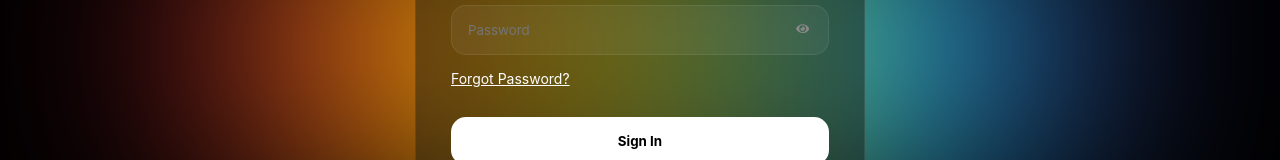
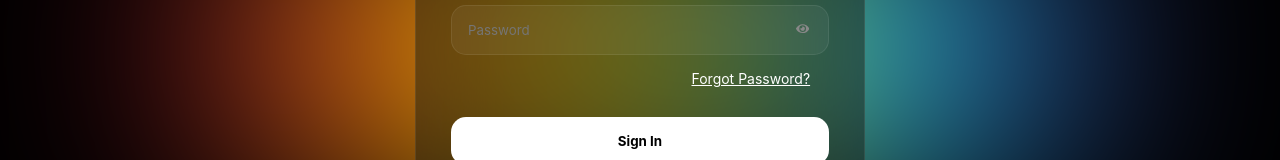
Before and after one commit to nasnasrich/usmilitary-frontend, a React (Vite) app: page /auth in a window 1280 px wide. Both pictures are taken after a click on the button "Sign in". Shown: the part 415-575 px from the top of the page. Built offline with nearby package versions, Linux system fonts and the light colour scheme; no server answers.

Commit message:
forget-paassword

```diff
--- a/src/components/MilitaryForceSite.jsx
+++ b/src/components/MilitaryForceSite.jsx
@@ -309,6 +309,7 @@ export default function MilitaryForceSite() {
           </Link>
         </div>
 
+
         <div className="mf-bottom-col mf-why">
           <h3>CORE VALUES</h3>
           <ul>
@@ -570,6 +571,11 @@ const CSS = `
 .mf-welcome p { font-size: 12.5px; color: #55523f; margin-bottom: 16px; }
 
 
+.mf-news-archive:hover{
+  text-decoration: underline 2px red;
+}
+
+
 .mf-root .mf-btn--dark {
   background: var(--mf-near-black);
   color: #fff;
--- a/src/pages/Authmodal.css
+++ b/src/pages/Authmodal.css
@@ -114,9 +114,11 @@ input {
   margin-top: 10px;
 }
 
-.remember label input{
+/* .remember label input{
   text-decoration: underline;
-}
+} */
+
+
 
 .divider {
   text-align: center;
--- a/src/pages/Authmodal.jsx
+++ b/src/pages/Authmodal.jsx
@@ -136,9 +136,7 @@ function AuthModal() {
       console.error("Google Error:", err);
 
       toast.error(
-      err.errors?.[0]?.longMessage ||
-      err.message ||
-      "Google sign in failed"
+        err.errors?.[0]?.longMessage || err.message || "Google sign in failed",
       );
     }
   };
@@ -156,9 +154,7 @@ function AuthModal() {
       console.error("Apple Error:", err);
 
       toast.error(
-      err.errors?.[0]?.longMessage ||
-      err.message ||
-      "Apple sign in failed"
+        err.errors?.[0]?.longMessage || err.message || "Apple sign in failed",
       );
     }
   };
@@ -323,7 +319,11 @@ function AuthModal() {
 
               <Link
                 to="/forgot-password"
-                  style={{ textDecoration: "underline" }}
+                style={{
+                  textDecoration: "underline",
+                  textAlign: "end",
+                  width: "95%",
+                }}
               >
                 Forgot Password?
               </Link>
@@ -357,7 +357,6 @@ function AuthModal() {
             <FaApple size={22} />
           </button>
         </div>
-
       </div>
     </div>
   );
```
Lines whose indentation alone changed are shown as unchanged.
